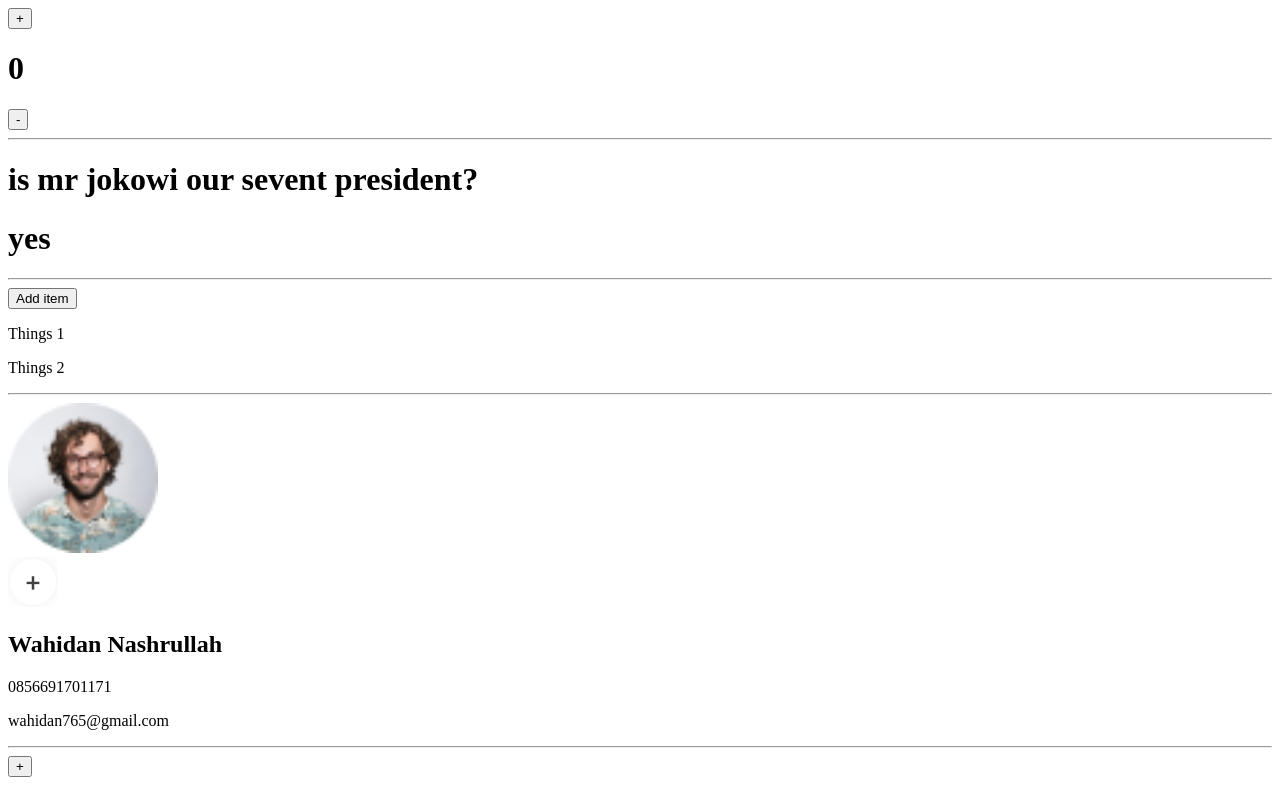
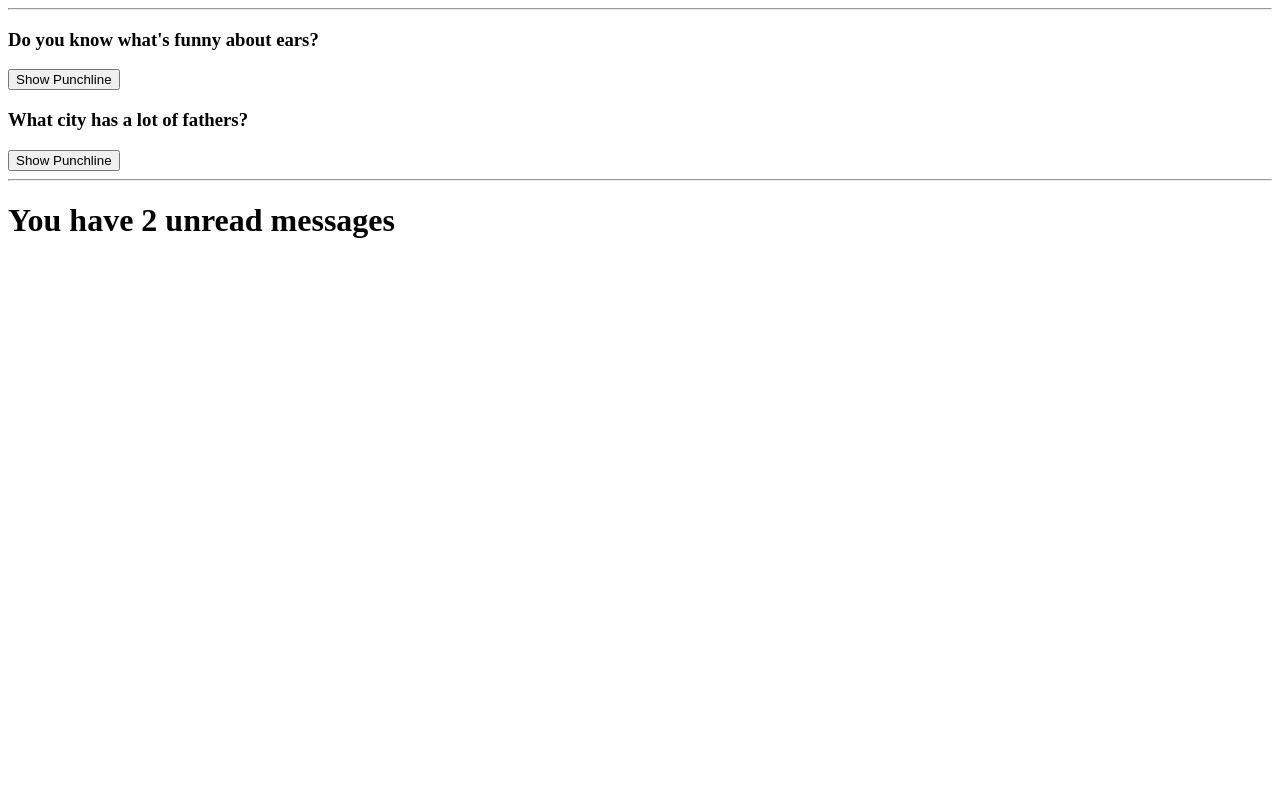
Before and after one commit to KingWahid/Learn-react-basic, a React (Vite) app: page / in a window 1280 px wide. Shown: the top 796 px of the page. Built offline with nearby package versions, Linux system fonts and the light colour scheme.

Commit message:
Learn conditional rendering && and ternery

```diff
--- a/src/App.jsx
+++ b/src/App.jsx
@@ -8,11 +8,12 @@ import StateObjectProps from './BasicPraktik/StateObjectProps/StateObjectProps'
 import Parent from './BasicPraktik/PassingDataAround/Parent'
 import Squere from './BasicPraktik/BoxPractice2/Squere'
 import Jokes from './BasicPraktik/JokesProps/Jokes'
+import Conren from './BasicPraktik/ConditionalRendering/Conren'
 
 const App = () => {
   return (
     <div>
-        <Counter/>
+        {/* <Counter/>
         <hr/>
         <Question/>
         <hr/>
@@ -26,9 +27,11 @@ const App = () => {
         <hr/>
         <Parent/>
         <hr/>
-        <Squere />
+        <Squere /> */}
         <hr/>
         <Jokes />
+        <hr/>
+        <Conren/>
     </div>
   )
 }
--- /dev/null
+++ b/src/BasicPraktik/ConditionalRendering/Conren.jsx
@@ -0,0 +1,11 @@
+import React, { useState } from 'react'
+import './conren.css'
+
+export default function Conren() {
+    const [messages, setMessages] = useState(["a", "b"])
+  return (
+    <div>
+        {messages.length > 0 && <h1>You have {messages.length} unread messages</h1>}
+    </div>
+  )
+}
--- a/src/BasicPraktik/JokesProps/Joke.jsx
+++ b/src/BasicPraktik/JokesProps/Joke.jsx
@@ -10,7 +10,10 @@ export default function Joke(props) {
     <div>
       {props.setup && <h3>{props.setup}</h3>}
       {isShown && <p>{props.punchline}</p>}
-      <button onClick={toggleShown}>Show Punchline</button>
+      {/* {isShown && <button onClick={toggleShown}>Hide Punchline</button>}
+      {!isShown && <button onClick={toggleShown}>Show Punchline</button>} */}
+
+      <button onClick={toggleShown}>{isShown ? "Hide":"Show"} Punchline</button>
     </div>
   )
 }
```
Also changed, not shown: src/BasicPraktik/ConditionalRendering/conren.css (added), src/BasicPraktik/ConditionalRendering/index.jsx (added).
